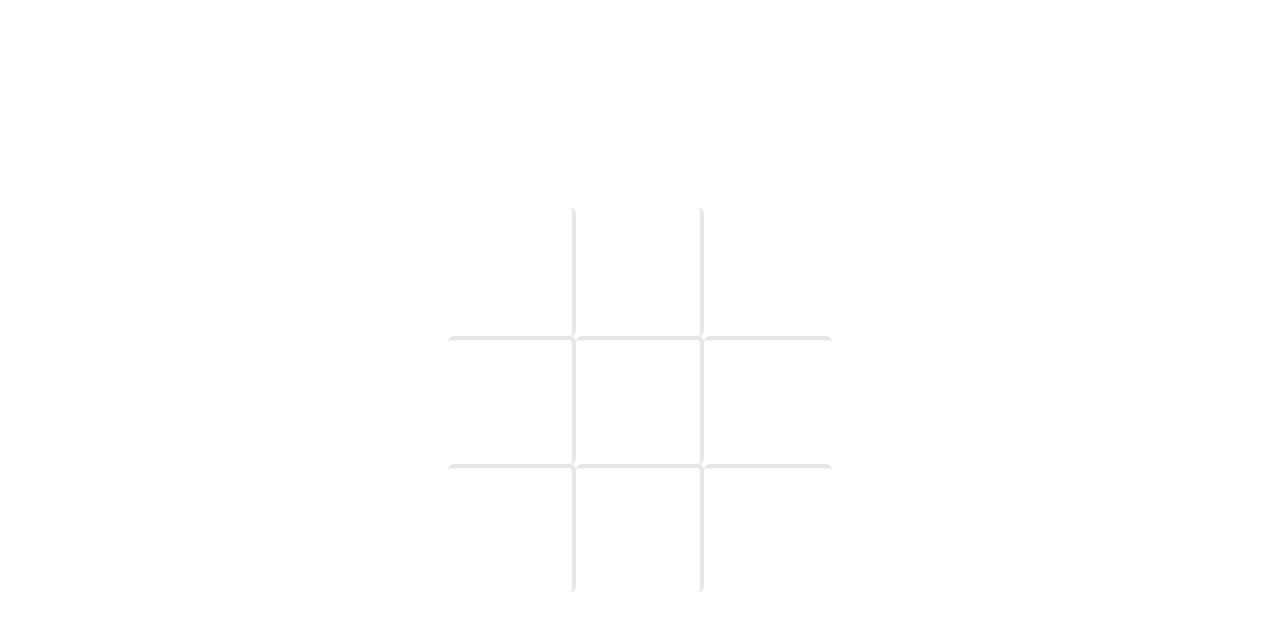
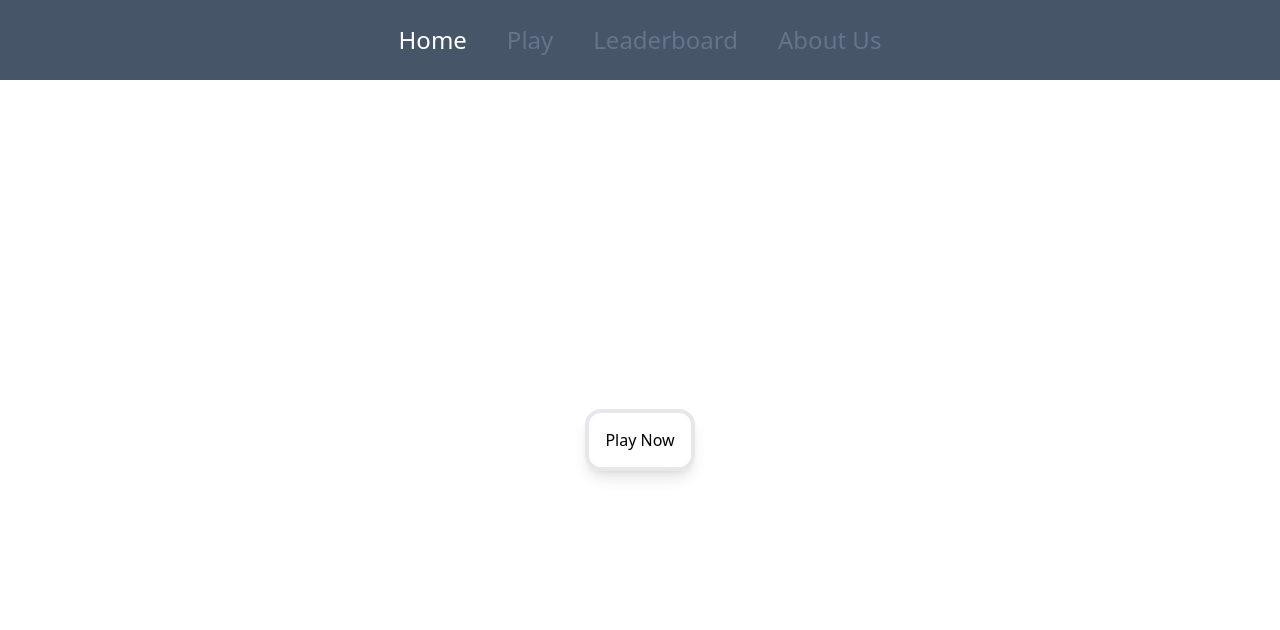
Before and after one commit to deelipsingh77/tic-tac-toe-next, a Next.js app: page / in a window 1280 px wide. Shown: the top 630 px of the page. Built offline with nearby package versions, Linux system fonts and the light colour scheme.

Commit message:
Added Navigation

```diff
--- /dev/null
+++ b/app/about/page.tsx
@@ -0,0 +1,6 @@
+function AboutUs() {
+  return (
+    <div>AboutUs</div>
+  )
+}
+export default AboutUs
--- /dev/null
+++ b/app/game/page.tsx
@@ -0,0 +1,34 @@
+"use client";
+import { useState } from "react";
+import clsx from "clsx";
+
+export default function Page() {
+  const [gameBoard, setGameBoard] = useState(Array(9).fill(null));
+  const [isXNext, setIsXNext] = useState<boolean>(true);
+  const [winner, setWinner] = useState<string>("");
+  const [isDraw, setIsDraw] = useState<boolean>(false);
+
+  const handleClick = (e: React.MouseEvent<HTMLButtonElement>) => {
+    const button = e.target as HTMLButtonElement;
+    if (isXNext && !winner && !isDraw) {
+      button.innerText = 'X';
+      setIsXNext(false);
+    } else {
+      button.innerText = 'O';
+      setIsXNext(true);
+    }
+  }
+
+  return (
+    <div className="h-[calc(100vh-5rem)] flex justify-center items-center">
+      <div className="container">
+        {gameBoard.map((cell: number, index: number) => (
+          <button className={clsx('cell-primary', {
+            'border-right': [0, 1, 3, 4, 6, 7].includes(index),
+            'border-top': [3, 4, 5, 6, 7, 8].includes(index),
+          })} key={index} id={String(index)} onClick={handleClick}>{" "}</button>
+        ))}
+      </div>
+    </div>
+  );
+}
--- a/app/layout.tsx
+++ b/app/layout.tsx
@@ -1,5 +1,6 @@
 import type { Metadata } from "next";
 import "./globals.css";
+import Navbar from "@/app/ui/navbar";
 
 export const metadata: Metadata = {
   title: "Create Next App",
@@ -13,7 +14,10 @@ export default function RootLayout({
 }>) {
   return (
     <html lang="en">
-      <body>{children}</body>
+      <body>
+        <Navbar />
+        {children}
+      </body>
     </html>
   );
 }
--- /dev/null
+++ b/app/leaderboard/page.tsx
@@ -0,0 +1,6 @@
+function Leaderboard() {
+  return (
+    <div>Leaderboard</div>
+  )
+}
+export default Leaderboard
--- a/app/page.tsx
+++ b/app/page.tsx
@@ -1,34 +1,15 @@
-"use client";
-import { useState } from "react";
-import clsx from "clsx";
+import Link from "next/link"
 
-export default function Home() {
-  const [gameBoard, setGameBoard] = useState(Array(9).fill(null));
-  const [isXNext, setIsXNext] = useState<boolean>(true);
-  const [winner, setWinner] = useState<string>("");
-  const [isDraw, setIsDraw] = useState<boolean>(false);
-
-  const handleClick = (e: React.MouseEvent<HTMLButtonElement>) => {
-    const button = e.target as HTMLButtonElement;
-    if (isXNext && !winner && !isDraw) {
-      button.innerText = 'X';
-      setIsXNext(false);
-    } else {
-      button.innerText = 'O';
-      setIsXNext(true);
-    }
-  }
-
+function Home() {
   return (
-    <main className="h-screen flex justify-center items-center">
-      <div className="container">
-        {gameBoard.map((cell: number, index: number) => (
-          <button className={clsx('cell-primary', {
-            'border-right': [0, 1, 3, 4, 6, 7].includes(index),
-            'border-top': [3, 4, 5, 6, 7, 8].includes(index),
-          })} key={index} id={String(index)} onClick={handleClick}>{" "}</button>
-        ))}
+    <main className="flex justify-center h-[calc(100vh-5rem)] items-center">
+      <div>
+        <Link
+          href="/game"
+          className="border-4 p-4 rounded-2xl shadow-lg hover:bg-slate-500 hover:text-white"
+        >Play Now</Link>
       </div>
     </main>
-  );
+  )
 }
+export default Home
--- /dev/null
+++ b/app/ui/nav-links.tsx
@@ -0,0 +1,33 @@
+"use client";
+import clsx from "clsx";
+import Link from "next/link";
+import { usePathname } from "next/navigation";
+
+const links = [
+    { title: 'Home', path: '/' },
+    { title: 'Play', path: '/game' },
+    { title: 'Leaderboard', path: '/leaderboard' },
+    { title: 'About Us', path: '/about' }
+]
+
+function NavLinks() {
+    const pathname = usePathname();
+    return (
+        <>
+            {links.map((link, index) => (
+                <Link
+                    key={link.title}
+                    href={link.path}
+                    className={clsx("",
+                        {
+                            "text-white": pathname == link.path,
+                            "text-slate-500": pathname != link.path
+                        }
+                    )}
+                >{link.title}</Link >
+            ))
+            }
+        </>
+    )
+}
+export default NavLinks
--- /dev/null
+++ b/app/ui/navbar.tsx
@@ -0,0 +1,10 @@
+import NavLinks from "@/app/ui/nav-links";
+
+function Navbar() {
+  return (
+    <nav className="bg-slate-600 text-white h-20 flex gap-10 justify-center items-center font-sans text-2xl">
+        <NavLinks />
+    </nav>
+  )
+}
+export default Navbar
```
